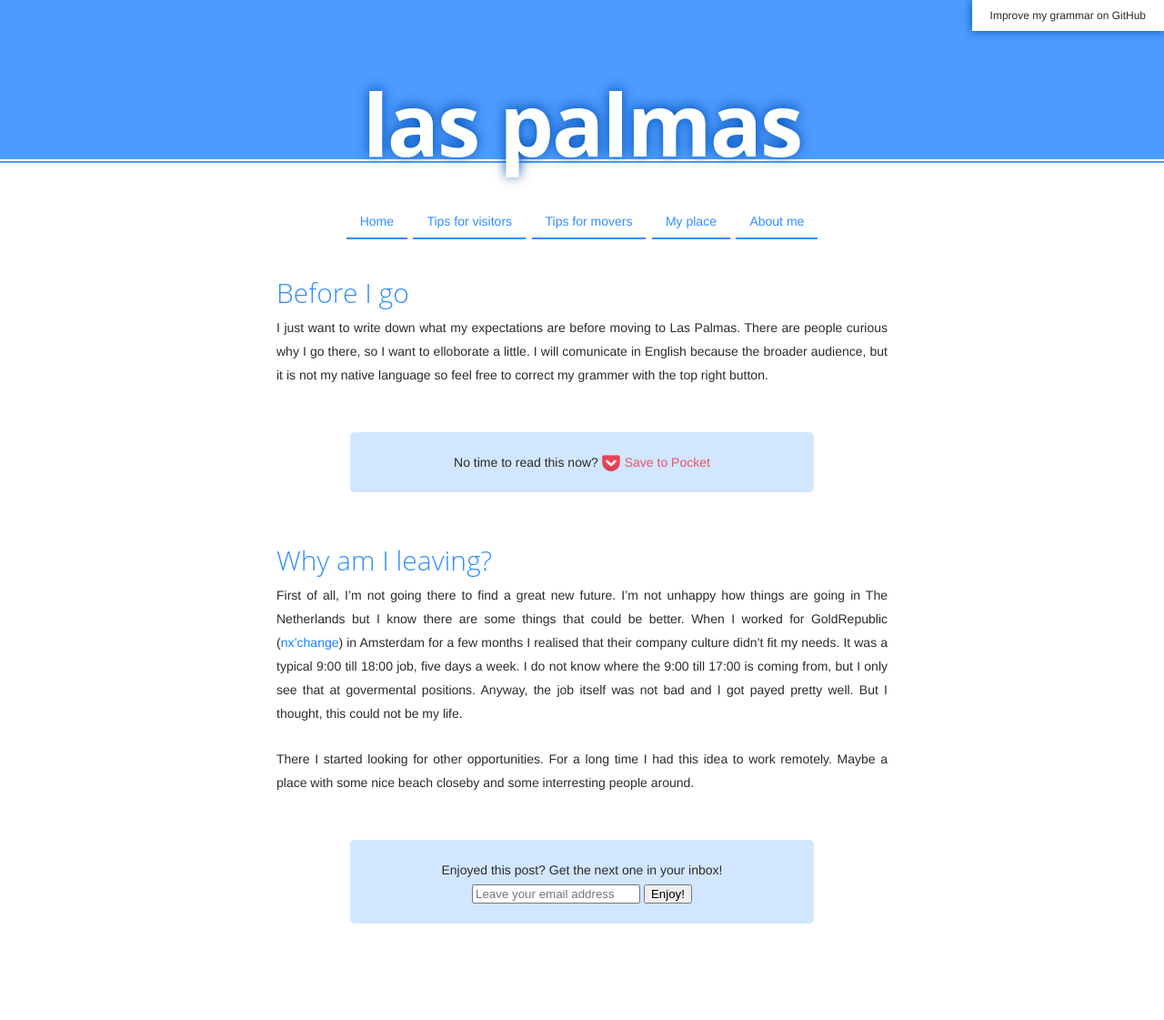
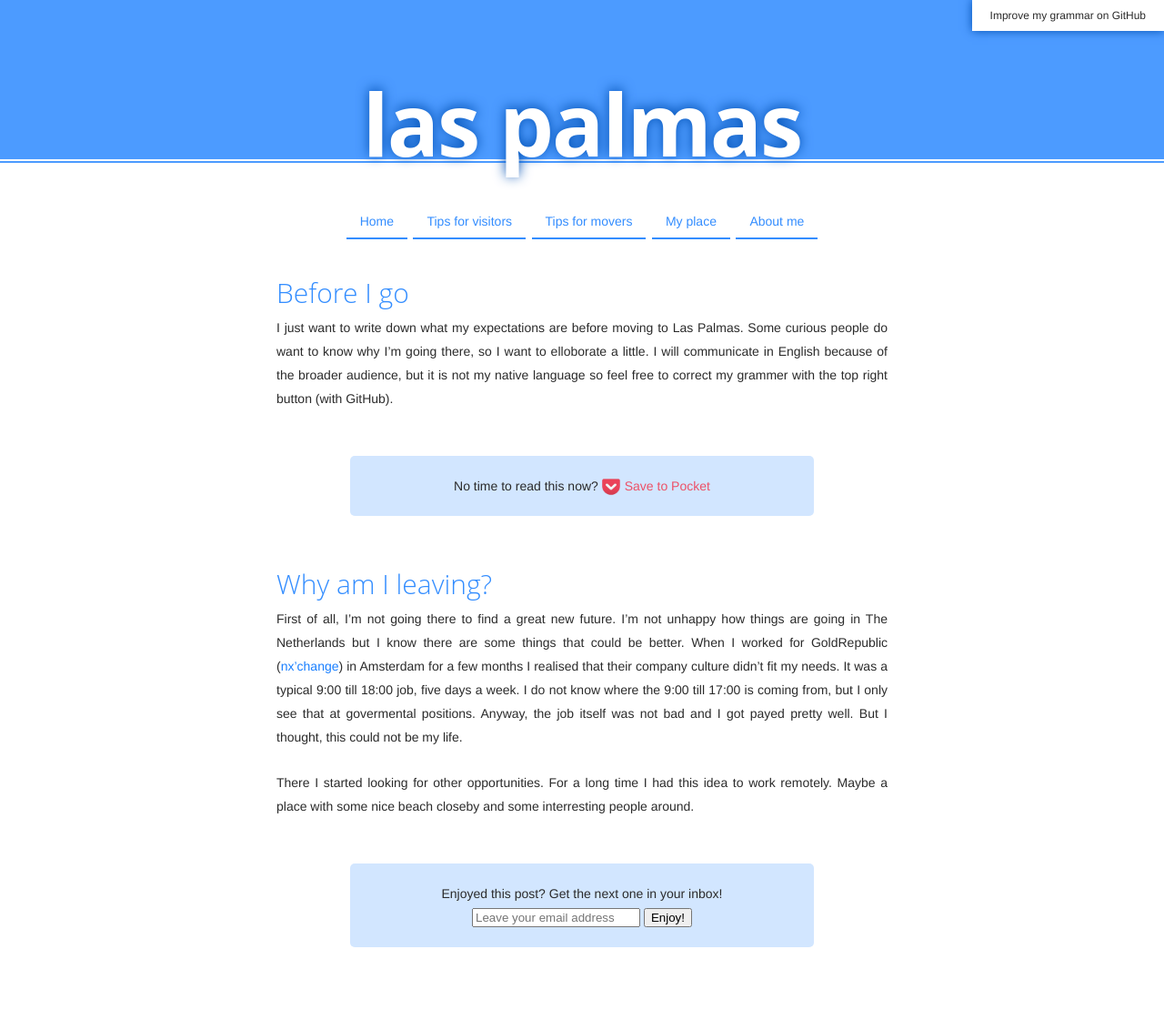
Before and after one commit to adriaandotcom/laspalmas.adriaan.io, a Jekyll site: the page built from _posts/2016-03-13-before-i-go.md, in a window 1280 px wide. Shown: the whole page at 91% size. Built offline with Jekyll 4.4.1, drawn with Linux system fonts in a browser that asks for light colours; before the commit the page ends 1095 px from its top, so only the background shows below that.

Commit message:
Update 2016-03-13-before-i-go.md

```diff
--- a/_posts/2016-03-13-before-i-go.md
+++ b/_posts/2016-03-13-before-i-go.md
@@ -2,7 +2,7 @@
 title: Before I go
 ---
 
-I just want to write down what my expectations are before moving to Las Palmas. There are people curious why I go there, so I want to elloborate a little. I will comunicate in English because the broader audience, but it is not my native language so feel free to correct my grammer with the top right button.
+I just want to write down what my expectations are before moving to Las Palmas. Some curious people do want to know why I'm going there, so I want to elloborate a little. I will communicate in English because of the broader audience, but it is not my native language so feel free to correct my grammer with the top right button (with GitHub).
 
 <section class="read-it-later">
   <p>No time to read this now? <a style="color: rgba(239, 64, 86, 0.9); line-height: 20px;" href="https://getpocket.com/edit?url=https://laspalmas.adriaan.io/2016/03/13/before-i-go.html"><img src="/images/pocket-icon.png" style="width: 20px; height: 20px; vertical-align: middle; border: 0; margin: 0; padding: 0; padding-right: 5px;" alt="Pocket icon">Save to Pocket</a></p>
```
